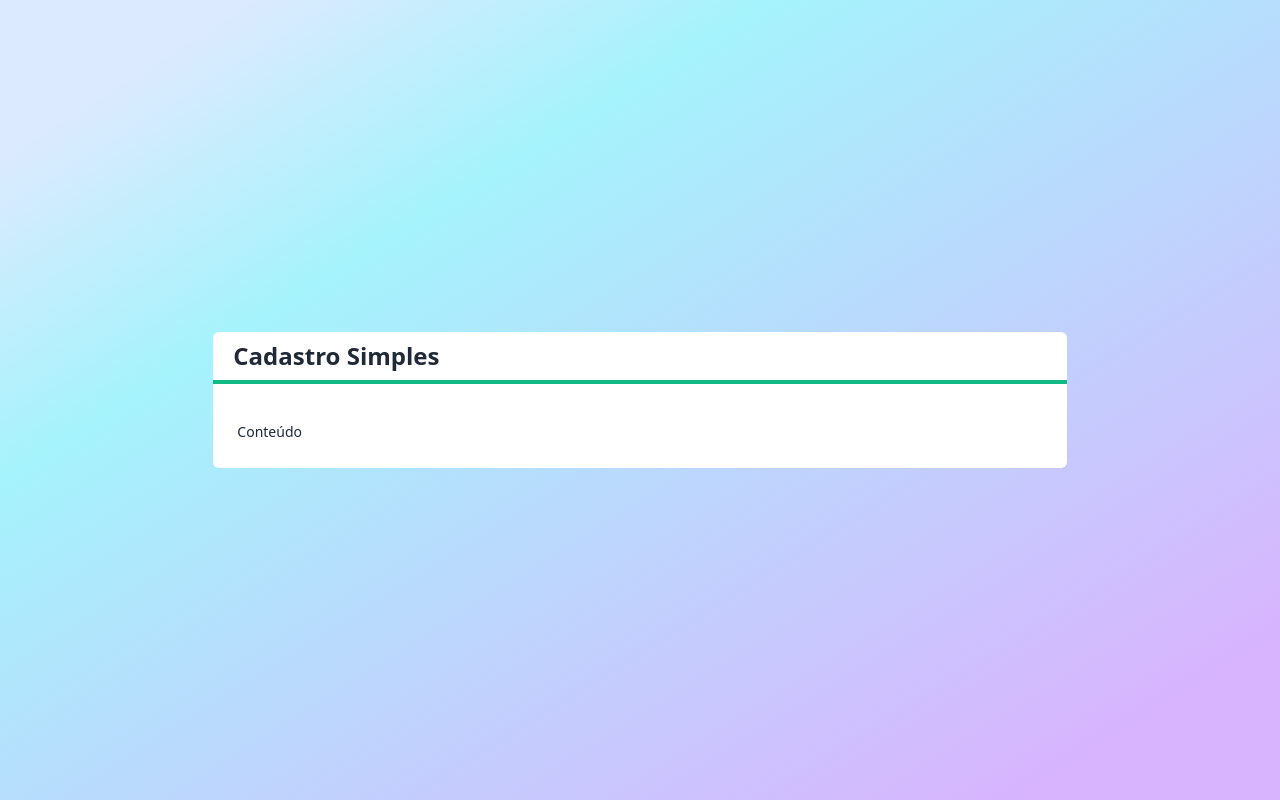
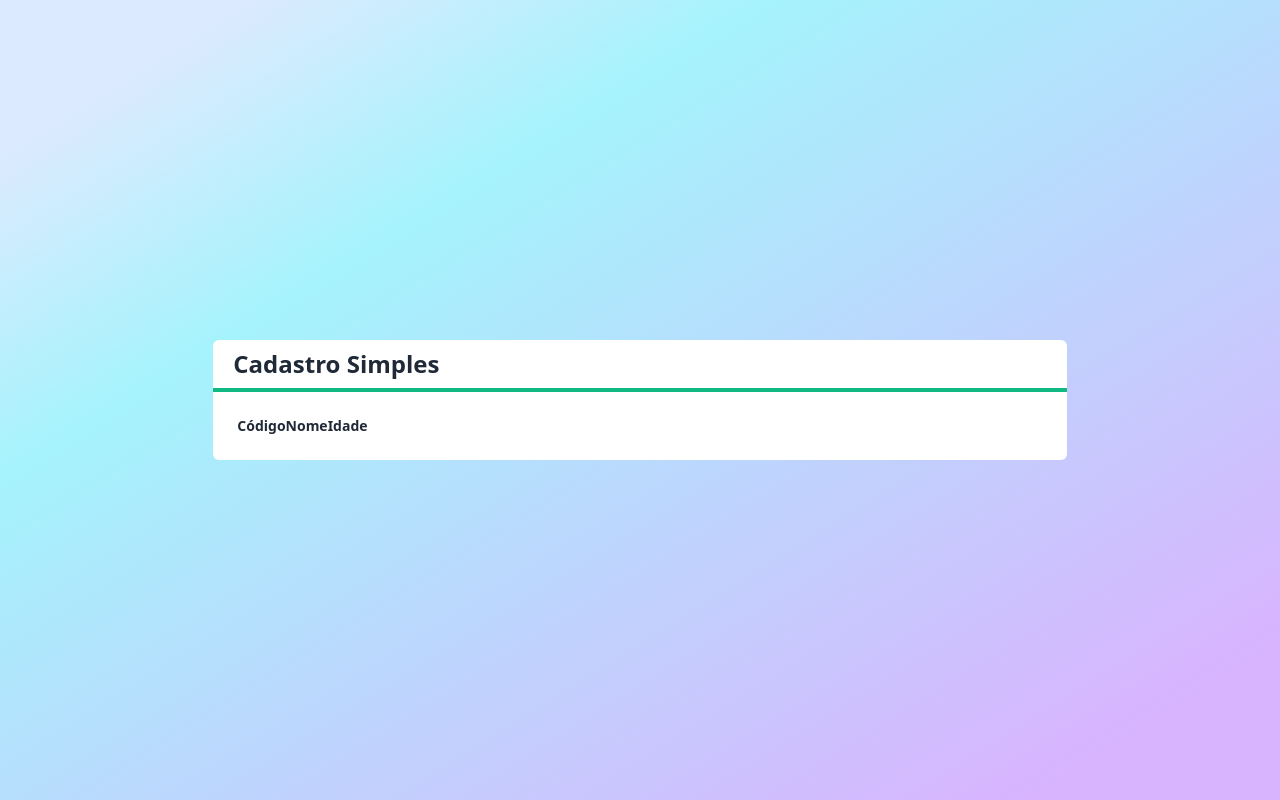
Before and after one commit to ardassejose/next-crud, a Next.js app: page / in a window 1280 px wide. Built offline with nearby package versions, Linux system fonts and the light colour scheme.

Commit message:
Inserido tabela com clientes locais mockados

```diff
--- a/src/app/page.tsx
+++ b/src/app/page.tsx
@@ -1,7 +1,22 @@
 import Layout from "@/components/Layout";
+import Tabela from "@/components/Tabela";
+import Cliente from "@/core/Cliente";
 
 export default function Home() {
-  return (
+    const clientes = [
+        new Cliente('Anália', 51, '1'),
+        new Cliente('Caio', 22, '2'),
+        new Cliente('Thor', 6, '3'),
+        new Cliente('Raphael', 54, '4'),
+        new Cliente('Víctor', 23, '5'),
+        new Cliente('Mariana', 19, '6'),
+        new Cliente('André', 17, '7'),
+        new Cliente('Walter', 49, '8'),
+        new Cliente('Pedro', 22, '9'),
+        new Cliente('Arthur', 24, '10')
+    ]
+
+    return (
     <div
       className={`
         flex h-screen flex-col items-center justify-center
@@ -10,7 +25,7 @@ export default function Home() {
       `}
     >
           <Layout titulo="Cadastro Simples">
-            <span>Conteúdo</span>
+            <Tabela clientes={clientes}></Tabela>
           </Layout>
     </div>
   );
--- a/src/components/Tabela.tsx
+++ b/src/components/Tabela.tsx
@@ -1,5 +1,37 @@
-export default function Tabela() {
-  return (
-    <div>Tabela</div>
-  )
+import Cliente from "@/core/Cliente";
+
+interface TabelaProps {
+    clientes: Cliente[],
 }
+
+export default function Tabela(props: TabelaProps) {
+    function renderizarCabecalho() {
+        return(
+            <tr>
+                <th>Código</th>
+                <th>Nome</th>
+                <th>Idade</th>
+            </tr>
+        )
+    }
+
+    function renderizarDados() {
+        return props.clientes?.map((cliente, i) => {
+            return (
+                <tr key={cliente.id}>
+                    <td>{cliente.id}</td>
+                    <td>{cliente.nome}</td>
+                    <td>{cliente.idade}</td>
+                </tr>
+            )
+        })
+    }
+
+    return (
+        <>
+            <table>
+                {renderizarCabecalho()}
+            </table>
+        </>
+    )
+}
```
